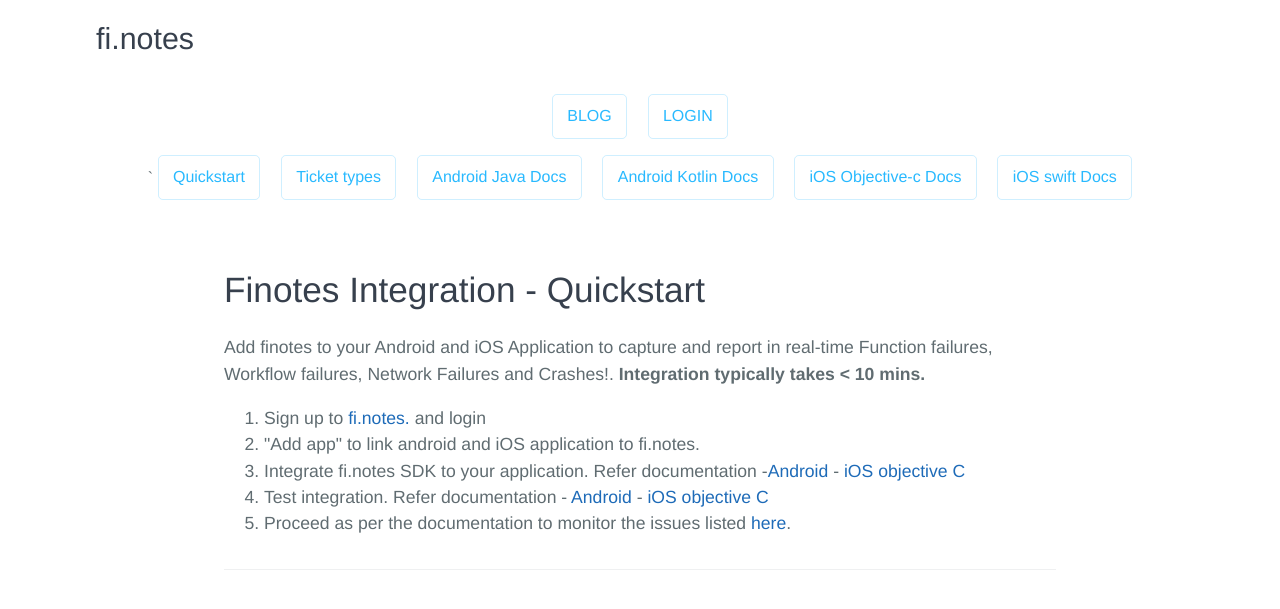
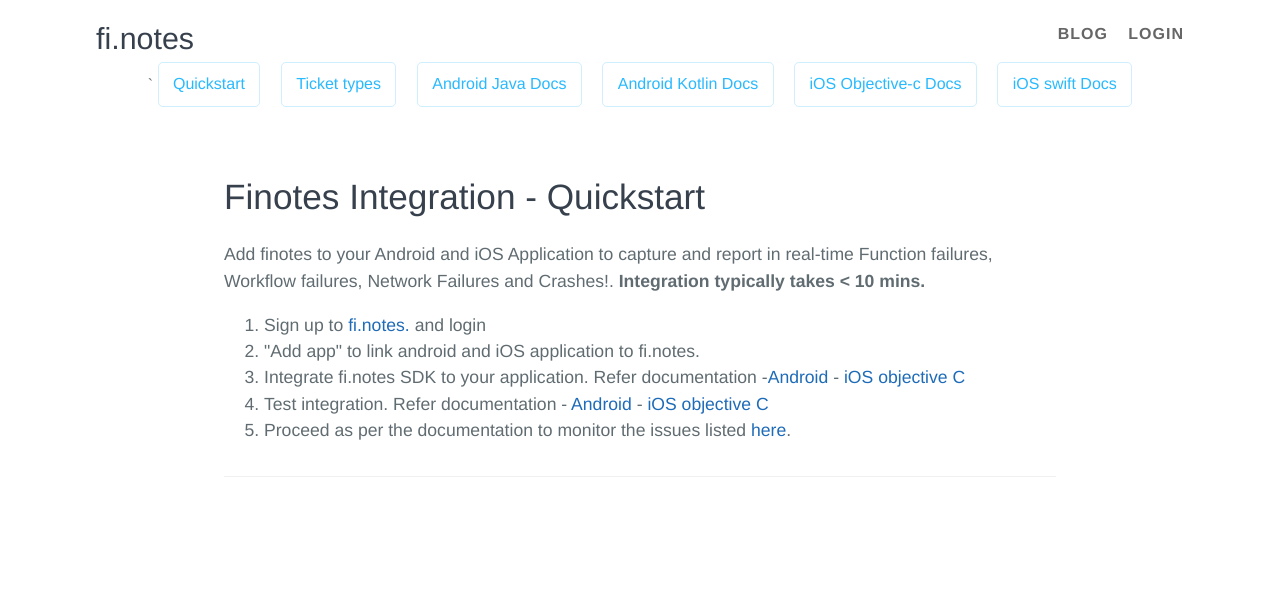
Before and after one commit to finotes/finotes.github.io, a Jekyll site: the page built from index.html, in a window 1280 px wide. Shown: the top 609 px of the page. Built offline with Jekyll 4.4.1, drawn with Linux system fonts in a browser that asks for light colours; some web fonts are replaced.

Commit message:
Update default.html

```diff
--- a/_layouts/default.html
+++ b/_layouts/default.html
@@ -67,9 +67,9 @@ drift.load('egehwnzrtt4p');
 
      <h1 class="project-name">fi.notes</h1>
 	    <span>
-		    <div>
-			<a href="https://finotes.github.io/" class="btn">BLOG</a>
-			<a href="https://finotes.github.io/ticket_types.html" class="btn">LOGIN</a>
+		    <div style="margin-top: -72px;text-align: right;">
+			<a href="https://finotes.github.io/" class="btn" style="color: #262626;letter-spacing: 1px;text-transform: uppercase;font-weight: 700;opacity: 0.7;padding: 0;border: 0px;">BLOG</a>
+			<a href="https://finotes.github.io/ticket_types.html" class="btn" style="color: #262626;letter-spacing: 1px;text-transform: uppercase;font-weight: 700;opacity: 0.7;padding: 0;border: 0px;">LOGIN</a>
 		    </div>
 	    </span>
 	`
```
